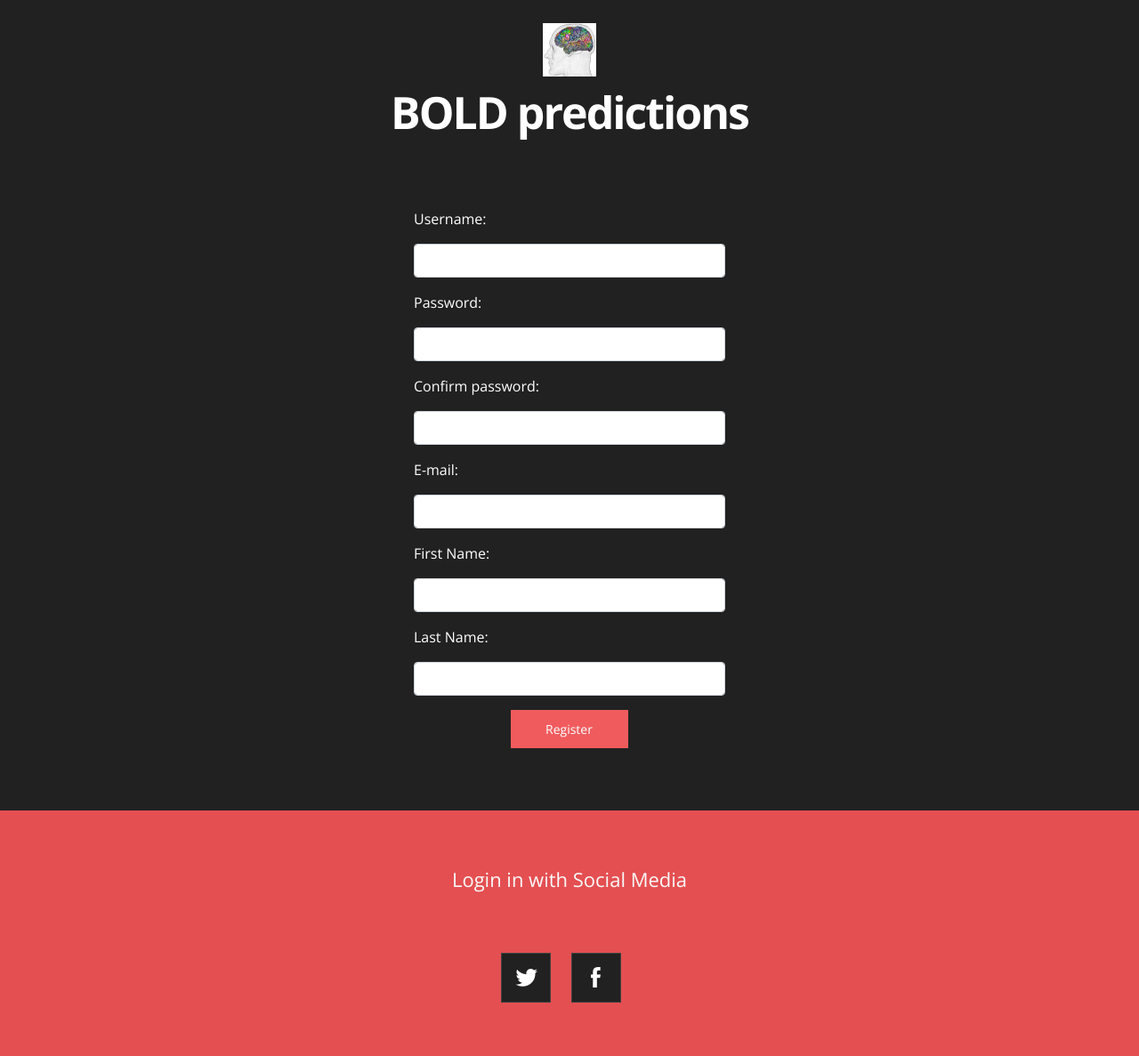
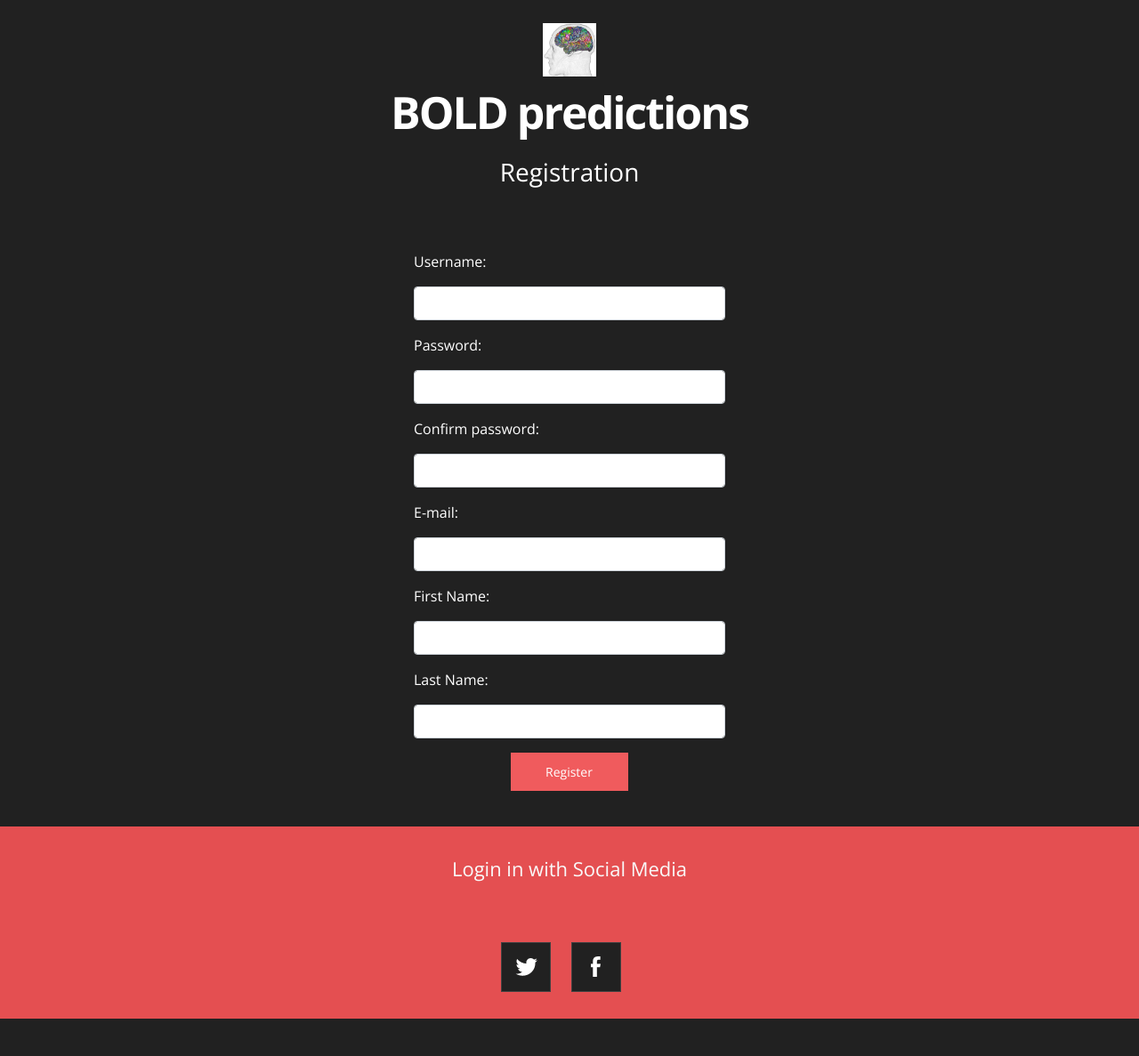
Before and after one commit to boldprediction/website, a Django app: page /register in a window 1280 px wide. Shown: the whole page at 89% size. After the commit the page ends 1145 px from the top, so only its background shows below. Run offline with Django 3.2, Linux system fonts and the light colour scheme; some libraries are stand-ins or nearby versions.

Commit message:
add a registration title

```diff
--- a/boldpredict/static/boldpredict/styles.css
+++ b/boldpredict/static/boldpredict/styles.css
@@ -85,7 +85,7 @@ a:hover {
 .topSection{
 }
 .spacing{
-padding:60px 0;
+padding:30px 0;
 }
 #Header {
 position: relative;
--- a/boldpredict/templates/boldpredict/base.html
+++ b/boldpredict/templates/boldpredict/base.html
@@ -20,12 +20,13 @@
 						<div class="logo"><h1><img src="{% static 'images/logo.png' %}" />BOLD predictions</h1>	</div>
 					</div>
 				</div>
+				{% block header %}
+				{% endblock %}
 				<!-- <h2>Stay tuned we're launching soon.</h2> 	 -->
 			<!-- <div class="countdown styled"></div> -->
 			</div>
 		</section>
-			{% block header %}
-			{% endblock %}
+
 		</div>
 		<div>
 		    {% block content %}
--- a/boldpredict/templates/boldpredict/register.html
+++ b/boldpredict/templates/boldpredict/register.html
@@ -2,6 +2,7 @@
 
 
 {% block header %}
+	<h2>Registration</h2>
 {% endblock%}
 
 
```
